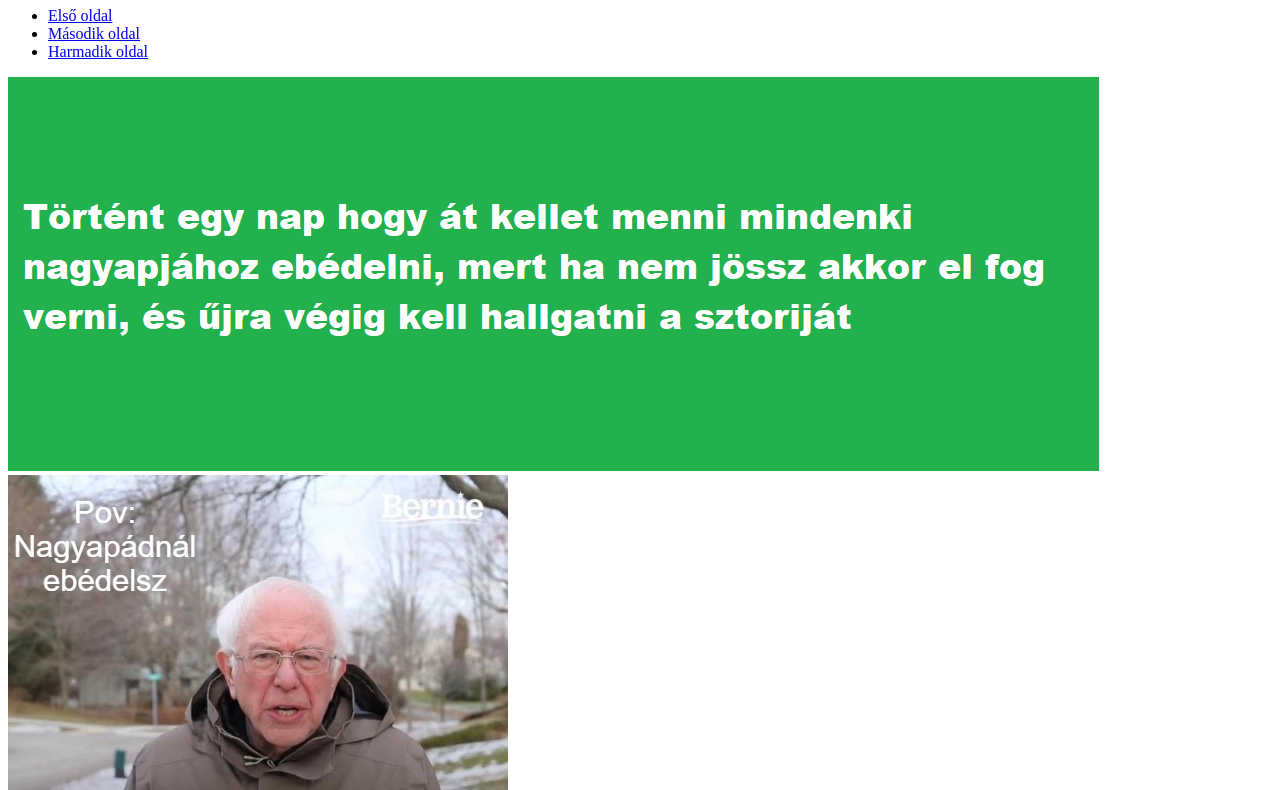
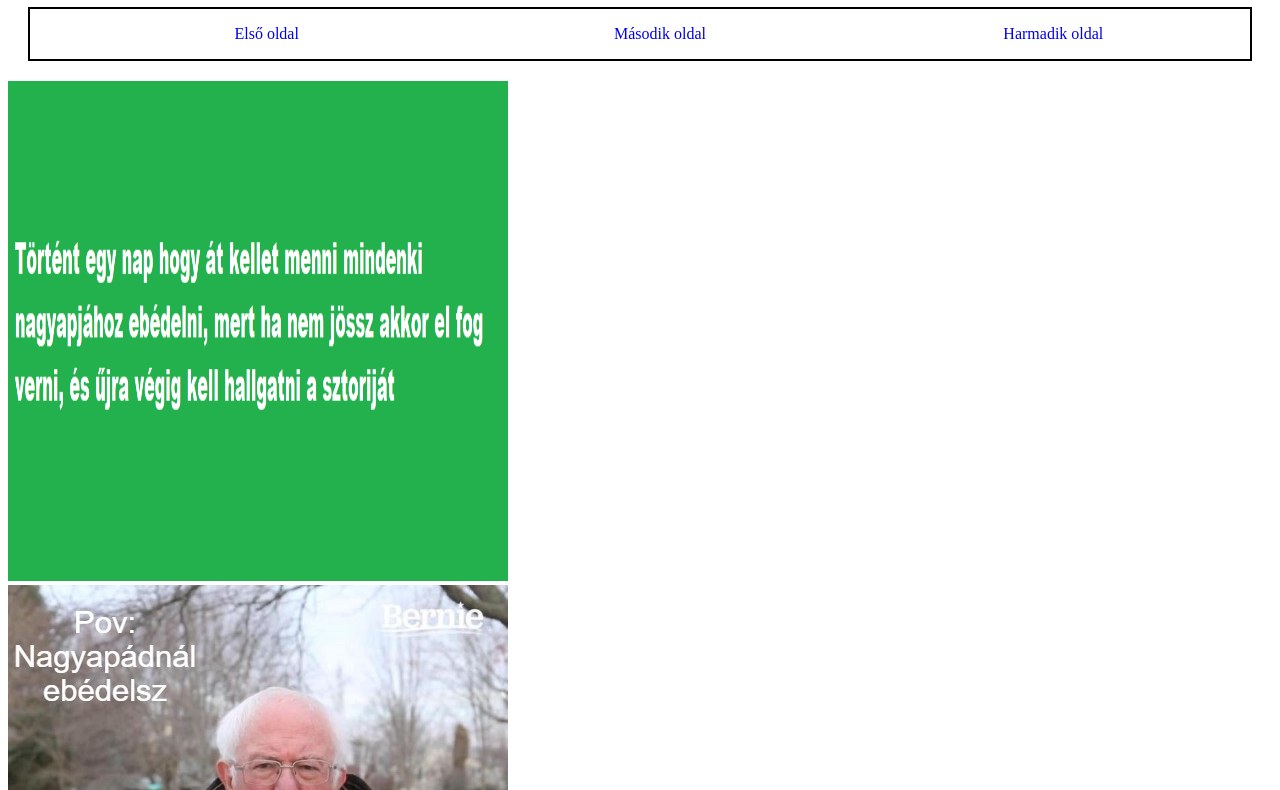
Before and after one commit to Martonnvok/kepregeny, a plain HTML site: page harmadik.html in a window 1280 px wide. Shown: the part 73-863 px from the top of the page. Drawn offline with Linux system fonts and the light colour scheme.

Commit message:
navigáció rendbe rakása (Sajna csak griddel siker)

```diff
--- a/harmadik.html
+++ b/harmadik.html
@@ -4,6 +4,7 @@
     <meta charset="UTF-8">
     <meta http-equiv="X-UA-Compatible" content="IE=edge">
     <meta name="viewport" content="width=device-width, initial-scale=1.0">
+    <link rel="stylesheet" href="style.css">
     <title>Document</title>
 </head>
 <body>
--- a/style.css
+++ b/style.css
@@ -0,0 +1,23 @@
+img{
+    width: 500px;
+    height: 500px;
+}
+main{
+    margin: auto;
+}
+nav ul {
+    list-style-type: none;
+    display: grid;
+    grid-template-columns: 1fr 1fr 1fr;
+    text-align: center;
+}
+nav{
+    border: 2px solid black;
+    margin: 20px;
+}
+nav a{
+    text-decoration: none;
+}
+a:hover{
+    color: red;
+}
```
Also changed, not shown: index.html (+1 -0 lines), masodik.html (+1 -0 lines).
